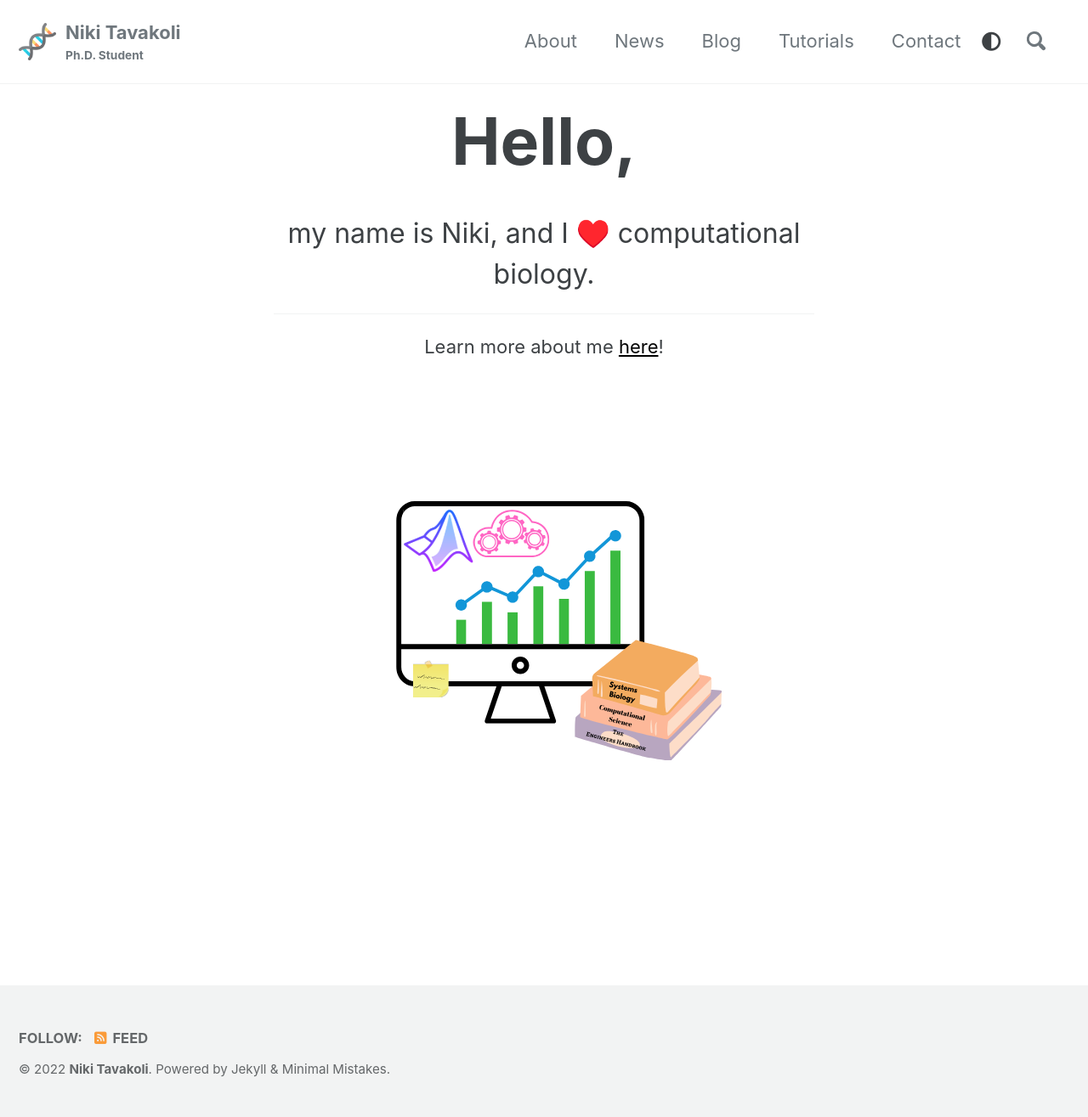
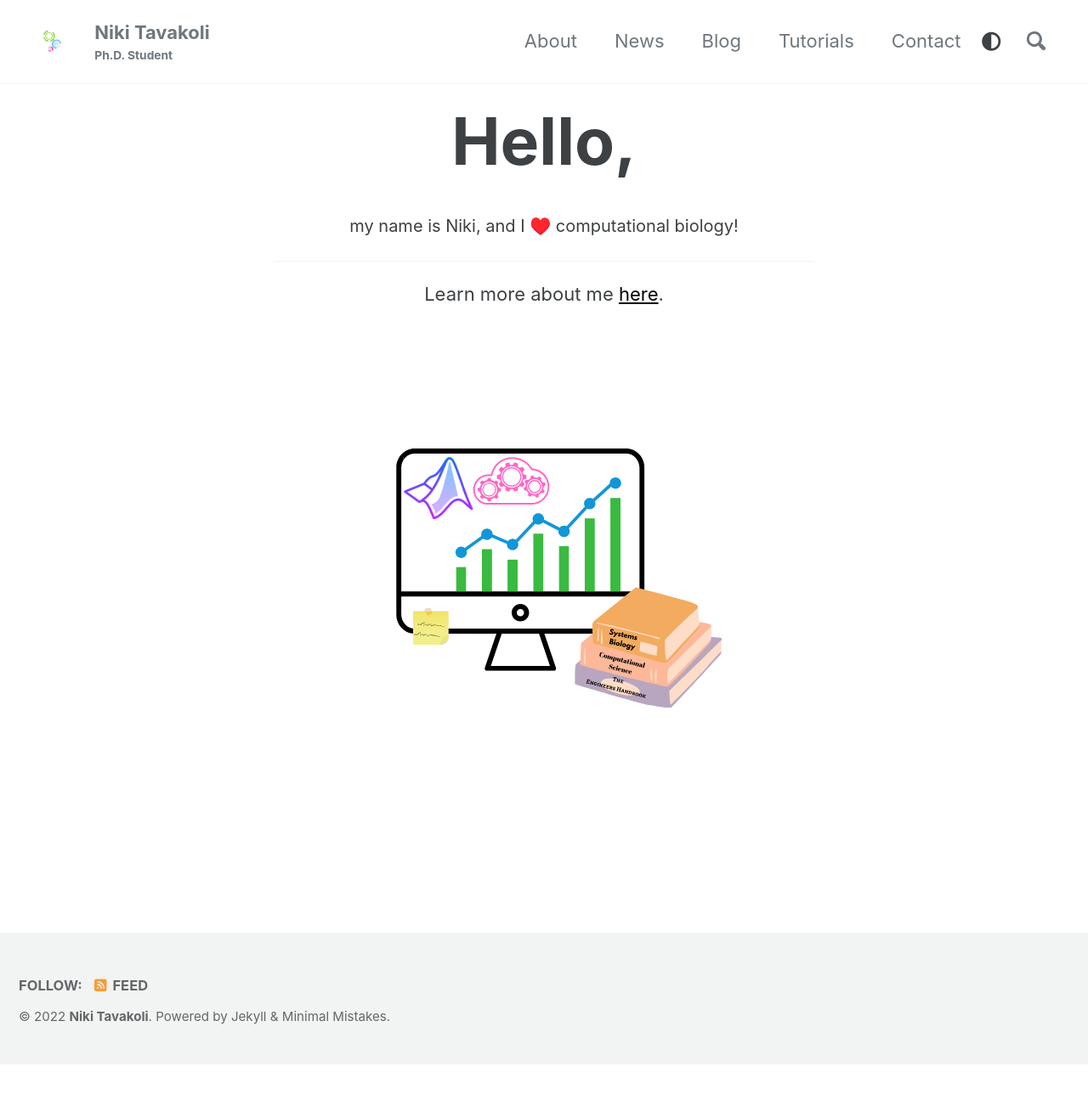
Before and after one commit to nikitavakoli/nikitavakoli.github.io, a Jekyll site: the page built from index.html, in a window 1280 px wide. Shown: the whole page at 85% size. Built offline with Jekyll 4.4.1, drawn with Linux system fonts in a browser that asks for light colours; cached includes are drawn as plain includes; nearby versions of some CDN libraries; the list of posts is cut into pages by our own code; after the commit the page ends 1253 px from its top, so only the background shows below that.

Commit message:
new logo

```diff
--- a/index.html
+++ b/index.html
@@ -5,10 +5,11 @@ author_profile: false
 
 <center>
     <h1 style="font-size:6vw">Hello,</h1>
-     <font size="+3">my name is Niki, and I ♥️ computational biology.</font> <br>
+
+    <p style="font-size:20px">my name is Niki, and I ♥️ computational biology! </p>
      <hr>
 
-     Learn more about me <a href="/about/" style="color: black;">here</a>!
+     Learn more about me <a href="/about/" style="color: black;">here</a>.
 </center>
 
 <object data="/images/home.svg" width="500px" height="500px"></object>
```
Also changed, not shown: images/logo.png.
